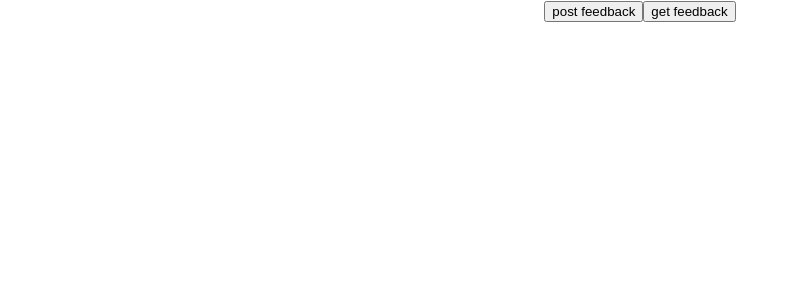
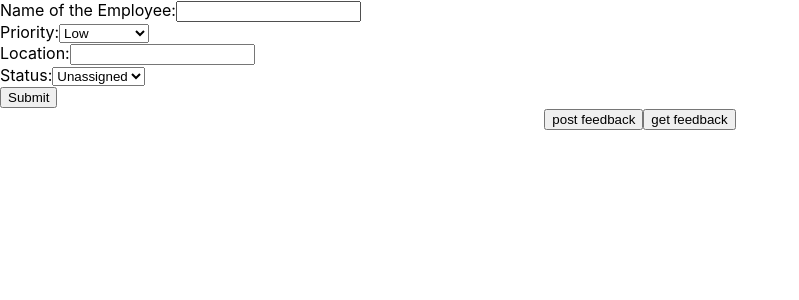
Before and after one commit to kkartsen/CS3733HW3, a React (Create React App) app in the folder hw3-starter-code-main/frontend/: page / in a window 1280 px wide. Shown: the top 300 px of the page, without its empty margins (0-799 px from the left). Built offline with nearby package versions, Linux system fonts and the light colour scheme.

Commit message:
Added the form

```diff
--- a/hw3-starter-code-main/frontend/src/App.tsx
+++ b/hw3-starter-code-main/frontend/src/App.tsx
@@ -28,10 +28,39 @@ function App() {
   }
 
   return (
-      <div className="App">
-        <button onClick={postData}>post feedback</button>
-        <button onClick={getData}>get feedback</button>
-      </div>
+      <form id="serviceRequestForm">
+          <div>
+              <label htmlFor="employeeName">Name of the Employee:</label>
+              <input type="text" id="employeeName" name="employeeName" required/>
+          </div>
+          <div>
+              <label htmlFor="priority">Priority:</label>
+              <select id="priority" name="priority" required>
+                  <option value="Low">Low</option>
+                  <option value="Medium">Medium</option>
+                  <option value="High">High</option>
+                  <option value="Emergency">Emergency</option>
+              </select>
+          </div>
+          <div>
+              <label htmlFor="location">Location:</label>
+              <input type="text" id="location" name="location" required/>
+          </div>
+          <div>
+              <label htmlFor="status">Status:</label>
+              <select id="status" name="status" required>
+                  <option value="unassigned">Unassigned</option>
+                  <option value="assigned">Assigned</option>
+                  <option value="inprogress">In Progress</option>
+                  <option value="completed">Completed</option>
+              </select>
+          </div>
+          <button type="submit">Submit</button>
+          <div className="App">
+              <button onClick={postData}>post feedback</button>
+              <button onClick={getData}>get feedback</button>
+          </div>
+      </form>
   );
 }
 
```
